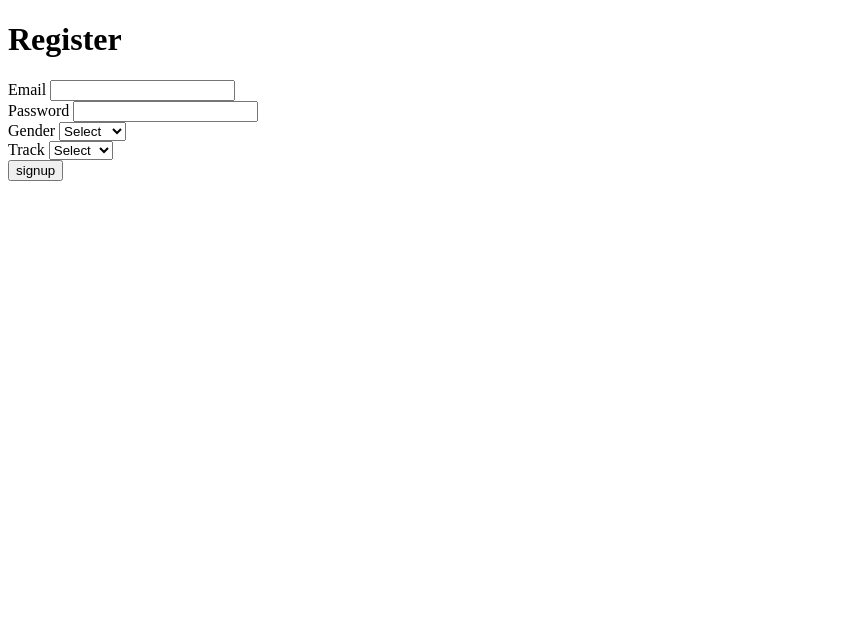
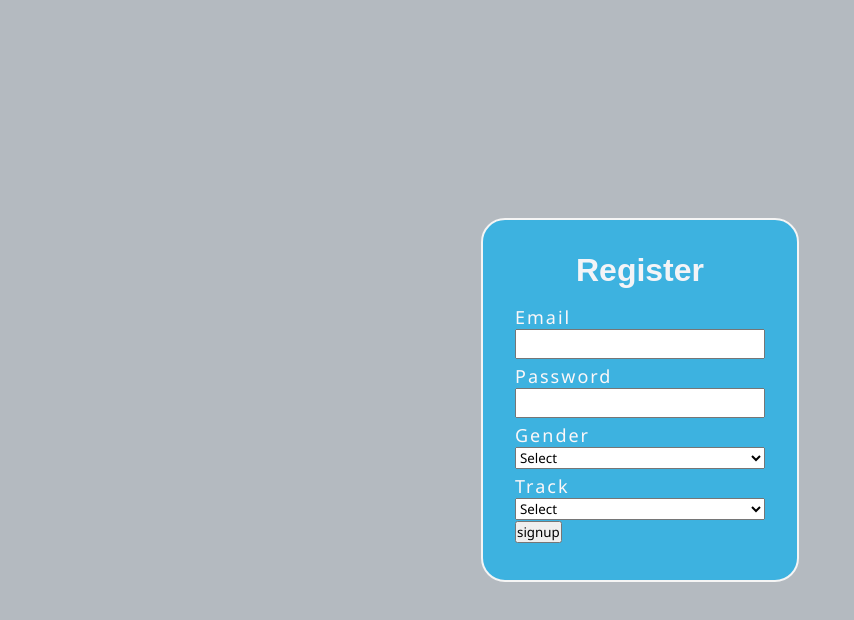
Before and after one commit to ORACLE3X/note-manager-frontend, a plain HTML site: page src/pages/signup.html in a window 1280 px wide. Shown: the whole page, without its empty margins (0-854 px from the left). Drawn offline with Linux system fonts and the light colour scheme.

Commit message:
Worked on CSS

```diff
--- a/src/css/index.css
+++ b/src/css/index.css
@@ -0,0 +1,70 @@
+*{
+    padding: 0px;
+    margin: 0px;
+    box-sizing: border-box;
+    font-family: 'Segoe UI', Tahoma, Geneva, Verdana, sans-serif;
+}
+html{
+
+}
+body{
+    background-color: rgb(242, 248, 248);
+}
+.wrapper{
+    display: flex;
+    flex-direction: column;
+    height: 100vh;
+    background-color: rgb(180, 186, 192);
+    width: 100vw;
+    justify-content: center;
+    align-items: center;
+}
+.content{
+    width: 60%;
+    height: auto;
+    flex-direction: column;
+    display: flex;
+    justify-content: center;
+    align-items: center;
+}
+.fm-group{
+
+}
+.fm-group form{
+    border: 2px solid whitesmoke;
+    padding: 2rem;
+    border-radius: 1.5rem;
+    background-color: rgb(61, 178, 224);
+}
+.fm-head{
+    display: flex;
+    flex-direction: row;
+    width: 100%;
+    margin-bottom: 1rem;
+    justify-content: center;
+}
+.fm-head h1{
+    font-family: Arial, Helvetica, sans-serif;
+    color: rgb(244, 244, 247);
+}
+.fm-item{
+    width: 100%;
+    display: flex;
+    flex-direction: column;
+    justify-content: left;
+   margin-bottom: 5px;
+}
+.fm-label{
+    font-size: 18px;
+    letter-spacing: 2px;
+    color: rgb(252, 247, 248);
+}
+.fm-input{
+    width: 250px;
+    font-size: 16px;
+    font-family: monospace;
+    padding-left: 5px;
+    padding-right: 5px;
+    height: 30px;
+    /* border-radius: 1rem solid whitesmoke; */
+}
--- a/src/js/utils.js
+++ b/src/js/utils.js
@@ -1,6 +1,26 @@
 const signup = document.getElementById("signup");
 signup.addEventListener('click', (e)=>{
+    try {
+
+
     e.preventDefault();
-   let password = document.getElementsByName("password")
-   console.log(password);
+
+   let password = document.getElementById("password").value;
+   let email = document.getElementById("email").value;
+   let gender = document.getElementById("gender").value;
+   let track = document.getElementById("track").value;
+//    console.log({password, email});
+if(!password || password ==null)throw new Error("password is required")
+if(gender.toLowerCase() !== "male" && gender.toLowerCase()!=="female") throw new Error("Invalid gender")
+if(track ==="select")throw new Error("select a track")
+    const user = {
+ password,
+ gender,
+ track,
+ email
+    }
+    console.log(user)
+} catch (error) {
+       alert(error.message)
+}
 })
--- a/src/pages/signup.html
+++ b/src/pages/signup.html
@@ -16,11 +16,11 @@
                     </div>
                         <div class="fm-item">
                             <label for="email" class="fm-label">Email</label>
-                            <input type="email" class="fm-input"name="Email" required>
+                            <input type="email" class="fm-input"name="Email" required  id="email">
                         </div>
                         <div class="fm-item">
                             <label for="password" class="fm-label">Password</label>
-                            <input type="password" class="fm-input" required >
+                            <input type="password" class="fm-input" required  id="password">
                         </div>
                         <div class="fm-item">
                             <label for="gender" class="fm-label">Gender</label>
```
